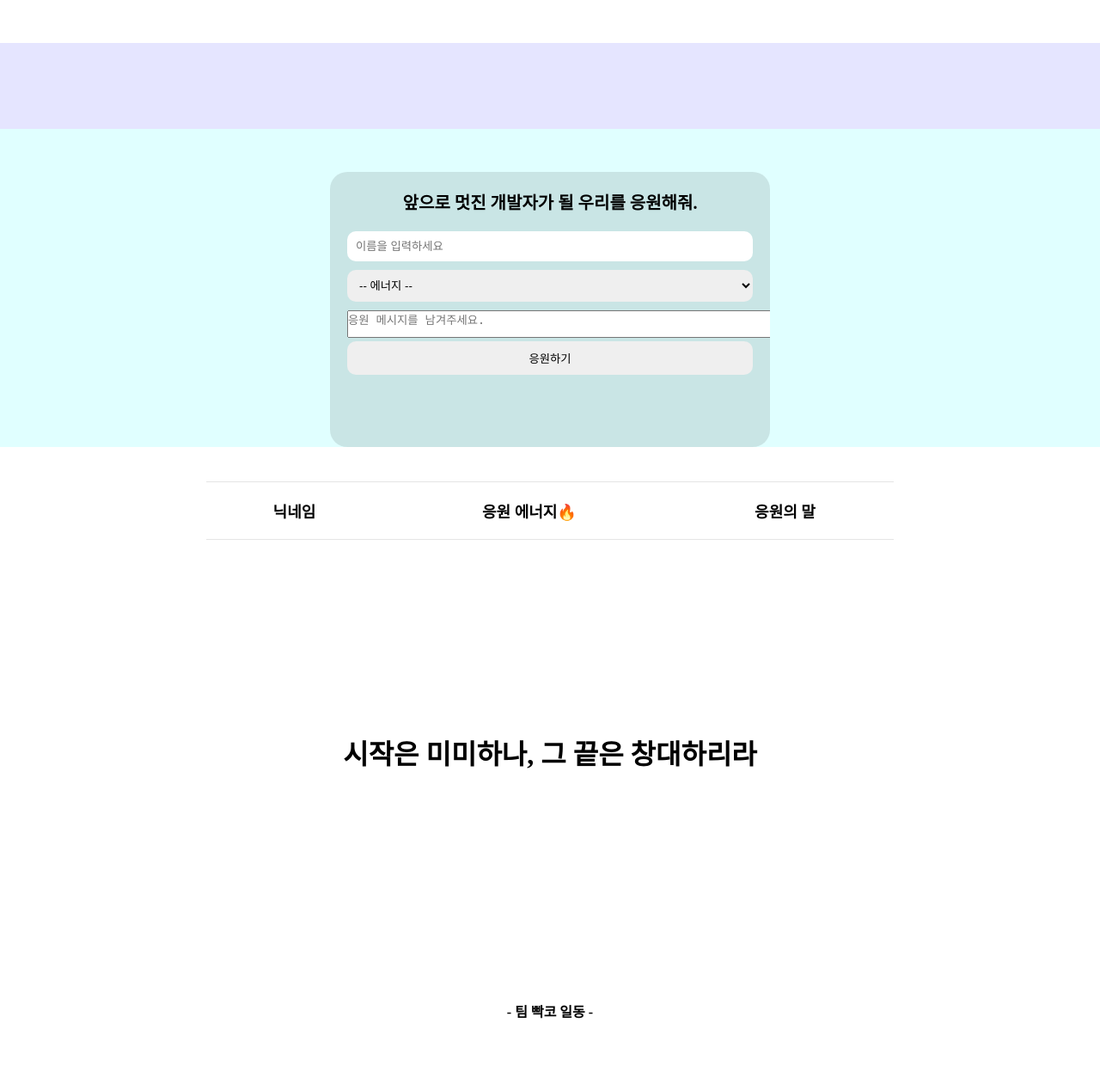
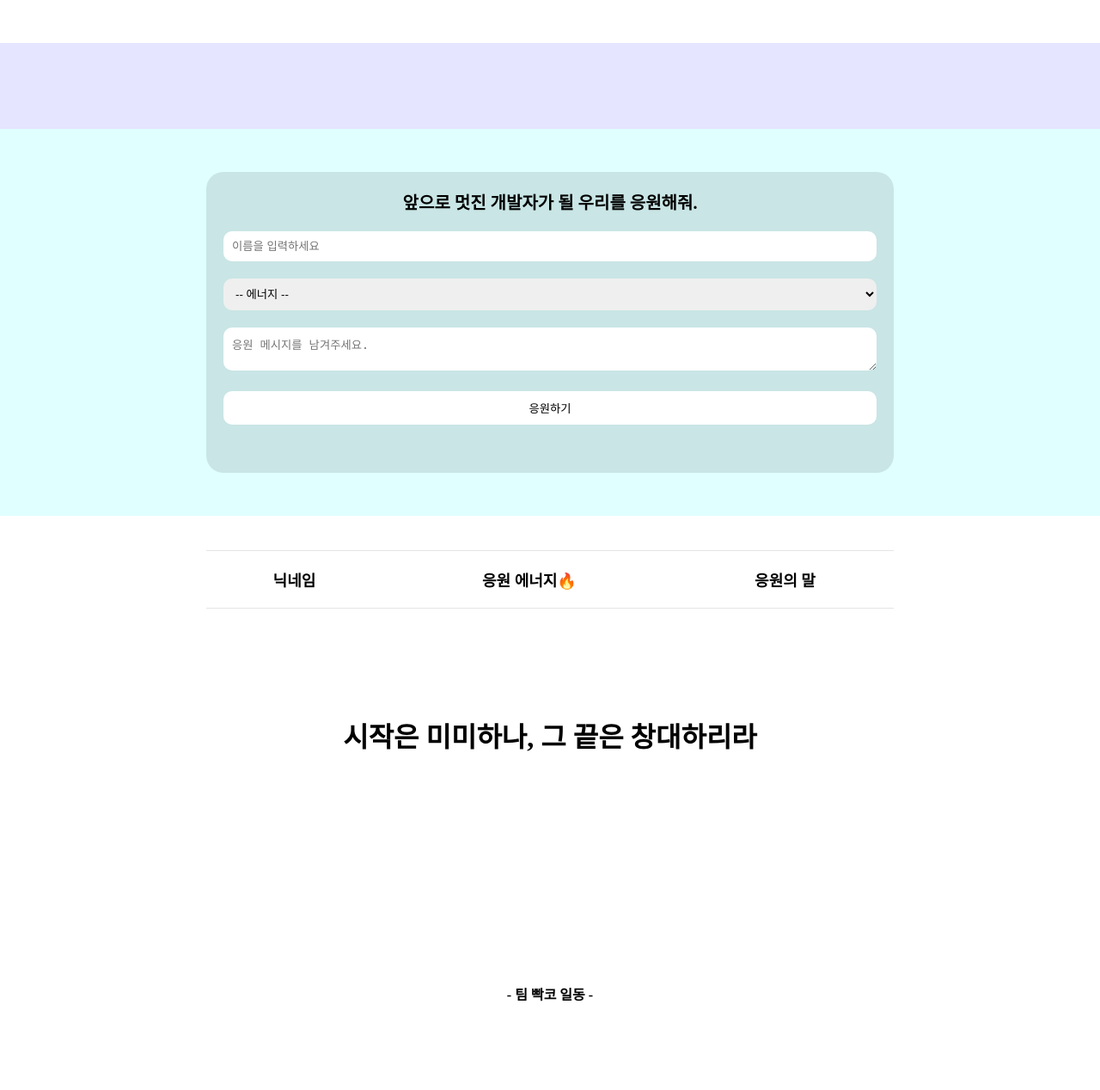
Before and after one commit to KimYoonSu97/BBACKCO, a Flask app: page / in a window 1280 px wide. Shown: the part 1600-2868 px from the top of the page at 86% size. After the commit the page ends 2765 px from the top, so only its background shows below. Run offline with Flask 3, Linux system fonts and the light colour scheme; data that the repository does not hold is empty.

Commit message:
CSS 수정
폼 버튼 수정
팀 소개 카드 이미지 크기 오류 수정
팀 소개 카드 크기 고정

```diff
--- a/static/main.css
+++ b/static/main.css
@@ -262,21 +258,20 @@ header > .menu > ul > a:hover {
 }
 footer {
   height: 300px;
-  margin-top: 100px;
   text-align: center;
   line-height: 300px;
 }
 
 #form {
-  height: 320px;
+  height: 350px;
   /*margin-top: 10px;*/
   overflow: hidden;
 
   background-color: rgba(0, 0, 0, 0.1);
 
   max-width: 800px;
-  width: 40%;
-  margin: 50px auto 0px auto;
+  width: 95%;
+  margin: 50px auto 50px auto;
 
   border-radius: 20px;
   padding: 20px;
@@ -285,16 +280,30 @@ footer {
 
 .formName,
 .formFire,
-.review,
-.formButton,
-.formButton2 {
+.comment,
+.formButton{
   box-sizing: border-box;
   width: 100%;
   padding: 10px;
-  margin-bottom: 10px;
+  margin-bottom: 20px;
   border: 0;
   border-radius: 10px;
 }
+
+.formButton:hover{
+  font-weight: bold;
+  background-color: lightgray;
+  cursor: pointer;
+}
+
+.formButton{
+  background-color: white;
+  color: black;
+  margin: 0;
+  margin-right: 10px;
+
+}
+
 
 .formMent {
   font-size: 20px;
@@ -326,3 +334,8 @@ td {
   border-bottom: 1px solid rgba(0, 0, 0, 0.1);
   padding: 10px;
 }
+
+
+.section input[#slide]{
+  display: none;
+}
```
Also changed, not shown: other parts of static/main.css (+22 -27 lines).
